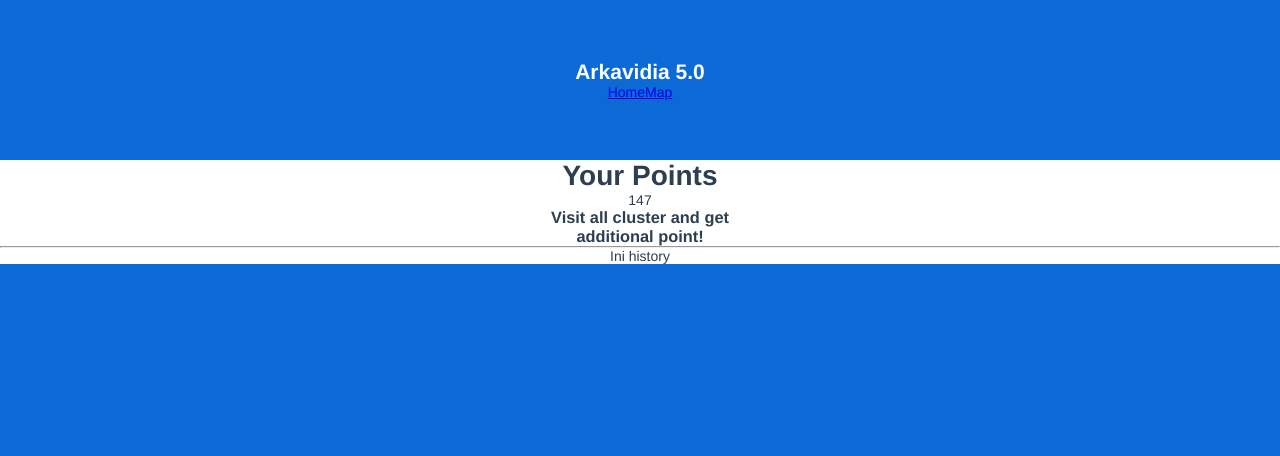
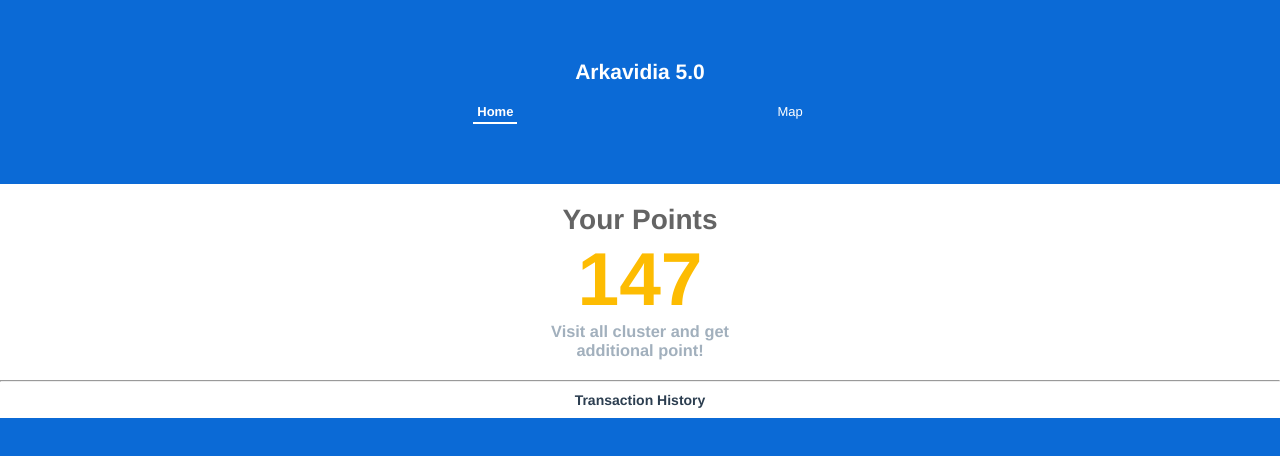
Before and after one commit to arkavidia5/itfest-web-app, a Vue app: page / in a window 1280 px wide. Shown: the top 456 px of the page. Built offline with nearby package versions, Linux system fonts and the light colour scheme.

Commit message:
add styling home page

```diff
--- a/package.json
+++ b/package.json
@@ -12,6 +12,7 @@
   },
   "dependencies": {
     "axios": "^0.18.0",
+    "leaflet": "^1.3.4",
     "vue": "^2.5.2",
     "vue-router": "^3.0.2",
     "vuetify": "^1.3.15"
--- a/src/components/Home.vue
+++ b/src/components/Home.vue
@@ -2,8 +2,11 @@
   <div id="home">
     <div id="head">
       <h2>Arkavidia 5.0</h2>
-      <router-link v-bind:to="'/'">Home</router-link>
-      <router-link v-bind:to="'/map'">Map</router-link>
+      <br>
+      <ul class="nav">
+        <li><router-link v-bind:to="'/'" id="link1"><b>Home</b></router-link></li>
+        <li><router-link v-bind:to="'/map'" id="link2">Map</router-link></li>
+      </ul>
     </div>
     <div id="content">
       <div id="points">
@@ -13,7 +16,7 @@
       </div>
       <hr>
       <div id="history">
-        Ini history
+        <h4>Transaction History</h4>
       </div>
     </div>
   </div>
@@ -26,8 +29,31 @@ export default {
 </script>
 
 <style>
+h1 {
+  color: #646464;
+}
+
 h2 {
   color: white;
+}
+
+h3 {
+  color: #a2b0bd;
+}
+
+h4 {
+  padding: 10px 0 10px 0;
+}
+
+a {
+  font-size: 13px;
+  color: white;
+  text-decoration: none;
+}
+
+#link1 {
+  border-bottom: 2.5px solid #fff;
+  padding-bottom: 3px;
 }
 
 #head, #content {
@@ -35,11 +61,38 @@ h2 {
   -webkit-font-smoothing: antialiased;
   -moz-osx-font-smoothing: grayscale;
   text-align: center;
-  color: #2c3e50;
-  margin-top: 60px;
+  margin-top: 20px;
 }
 
 #content {
   background-color: white;
 }
+
+.nav {
+  list-style: none;
+  margin: 0;
+  padding: 0;
+  text-align: center;
+}
+
+.nav li {
+  display: inline;
+  padding: 10%;
+}
+
+.nav a {
+  display: inline-block;
+  padding: 4px;
+}
+
+#points {
+  padding: 20px 0 20px 0;
+}
+
+#point {
+  color: #fdbc02;
+  font-size: 75px;
+  font-weight: bold;
+}
+
 </style>
```
Also changed, not shown: 1 other file (tests, documents, lock files or other folders).
